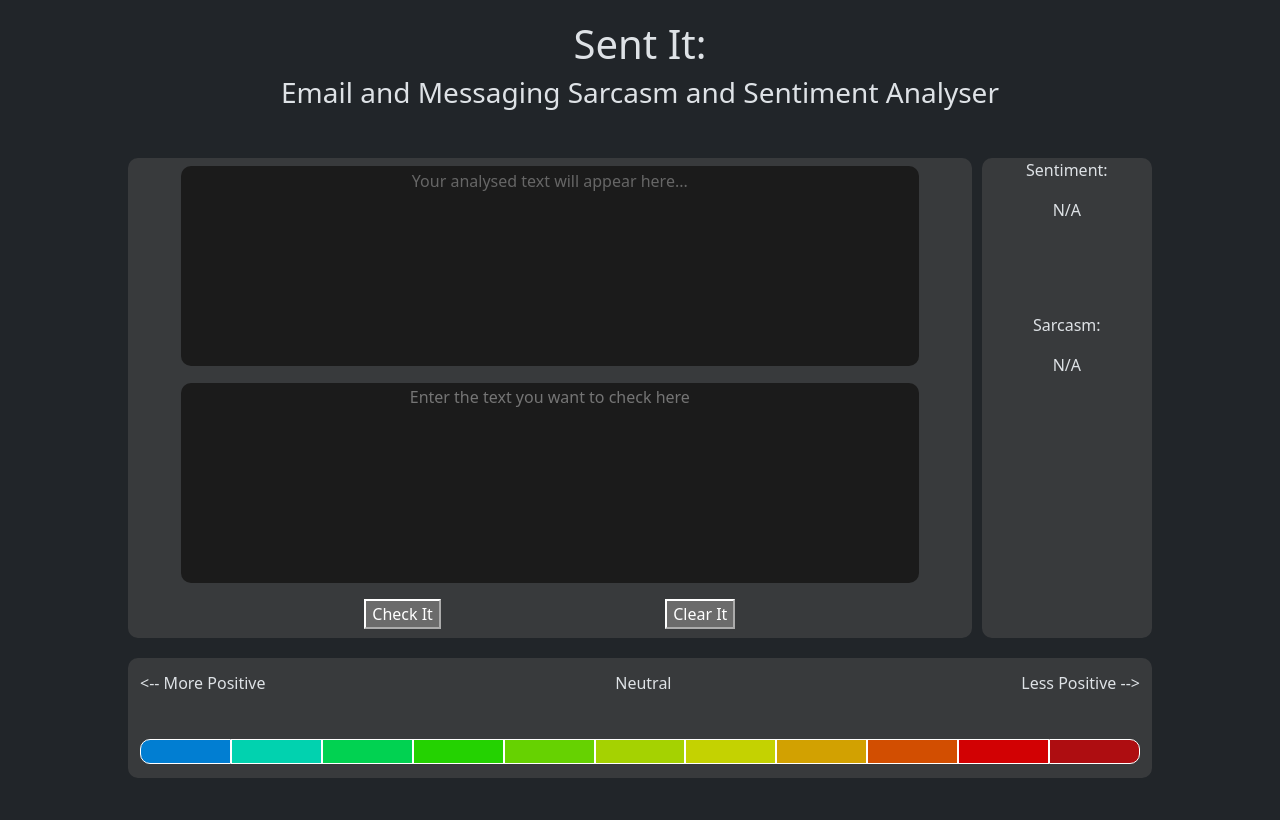
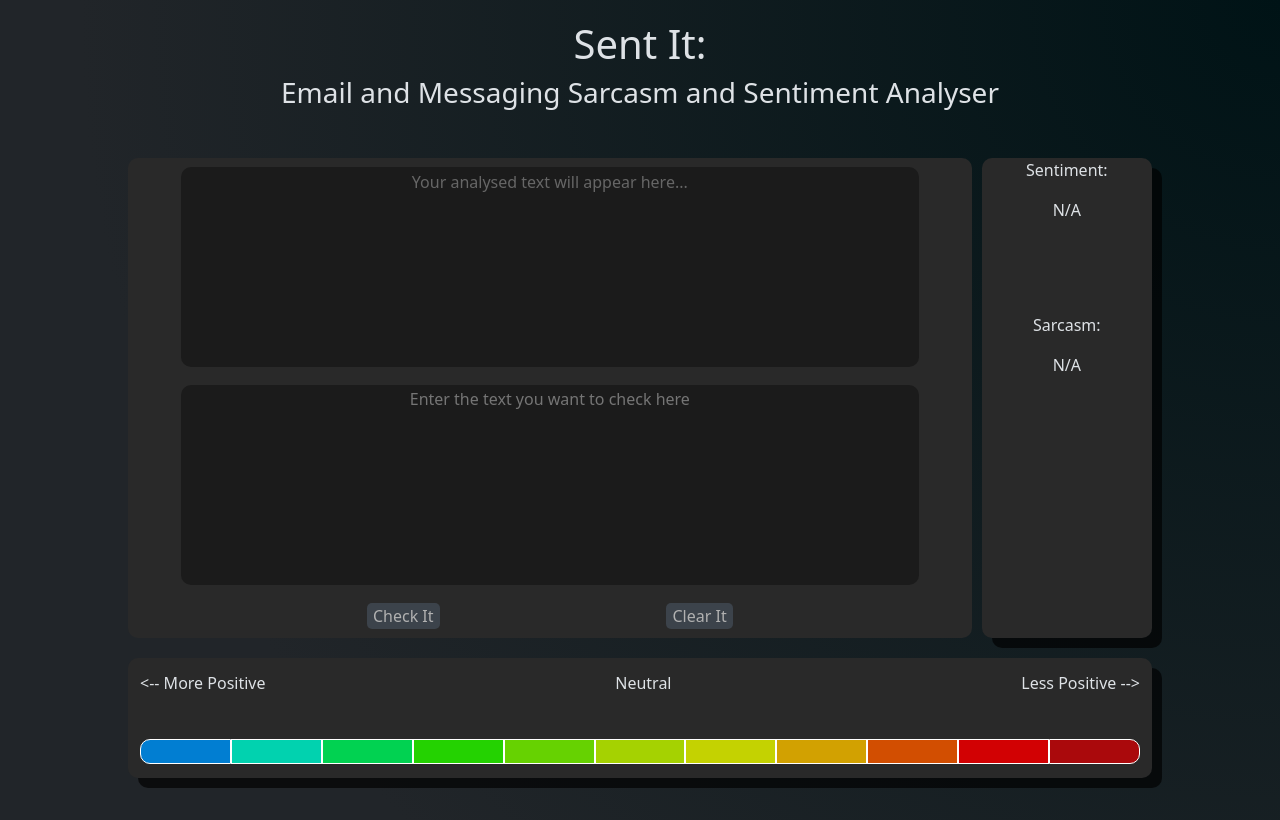
Before and after one commit to maltsandcino/email_sentiment, a Django app: page / in a window 1280 px wide. Before the commit the page ends 778 px from the top, so only its background shows below. Run offline with Django 4.2, Linux system fonts and the light colour scheme; parts of the project's set-up code (start-up, migrations or seed data) failed here and were passed over.

Commit message:
Slight visual changes

```diff
--- a/email_sentiment_analyzer/Email_Sentiment/static/Email_Sentiment/styles.css
+++ b/email_sentiment_analyzer/Email_Sentiment/static/Email_Sentiment/styles.css
@@ -1,6 +1,6 @@
 
 .analysedSpan {
-
+    word-break: break-all;
     position: relative;
     display: inline;
     border: 1px dotted black;
@@ -183,6 +183,8 @@
 }
 
 body {
+    height: 100vh;
+    background: radial-gradient(circle 150vh at top right, #001316, #212529);
     box-sizing: border-box;
 }
 
@@ -192,6 +194,8 @@ h1 {
 
 div {
     /* border: 1px solid red; */
+
+
 }
 
 .center {
@@ -212,6 +216,7 @@ div {
 }
 
 .outputRankings {
+    filter: drop-shadow(10px 10px rgba(0, 0, 0, 0.664));
     margin-top: 5vh;
     display: flex;
     flex-direction: column;
@@ -222,10 +227,35 @@ div {
     height: 60vh;
     width: 3%;
     border-radius: 10px;
-    background-color:rgb(80, 80, 80, 0.5)
+    background-color:rgba(41, 41, 41)
+}
+
+.shad {
+    filter: drop-shadow(10px 10px rgba(0, 0, 0, 0.664));
+}
+
+button {
+    background-color:#3c434b;
+    color:rgb(177, 177, 177);
+    outline: none;
+    border: none;
+    border-radius: 5px;
+
+}
+
+button:active {
+    /* transform: translateY(2px);
+    transform: rotateZ(-0.05turn); */
+    transform: scaleX(1.1);
+    background-color: rgb(177, 177, 177);
+    color: #3c434b;
+    outline: none;
+    border: none;
+    border-radius: 5px;
 }
 
 .container {
+
     display: flex;
     flex-direction: column;
     flex: auto;
@@ -235,7 +265,7 @@ div {
     height: 60vh;
     width: 55vw;
     border-radius: 10px;
-    background-color:rgb(80, 80, 80, 0.5)
+    background-color:rgba(41, 41, 41)
 }
 
 textarea {
@@ -283,6 +313,7 @@ textarea::placeholder {
 }
 
 .legend {
+    filter: drop-shadow(10px 10px rgba(0, 0, 0, 0.664));
     display: flex;
     flex-direction: column;
     flex: auto;
@@ -292,7 +323,7 @@ textarea::placeholder {
     height: 15vh;
     width: 55vw;
     border-radius: 10px;
-    background-color:rgb(80, 80, 80, 0.5)
+    background-color:rgba(41, 41, 41)
 }
 
 .legendbar {
```
